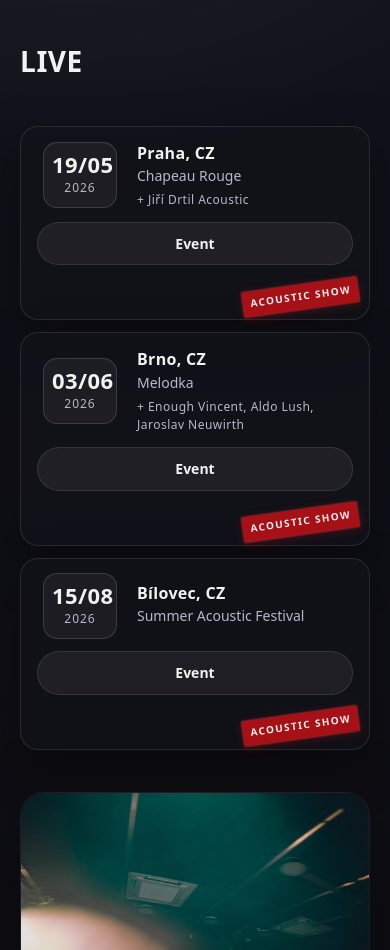
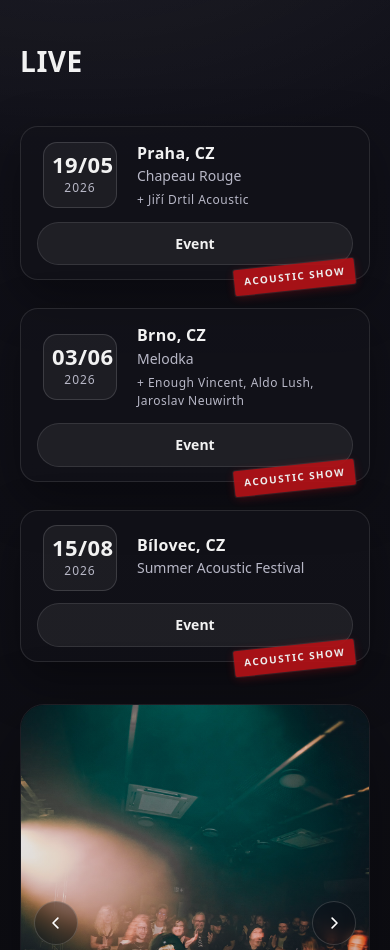
Before and after one commit to janetasmusic/janetasmusic.github.io, a plain HTML site: page index.html in a window 390 px wide. Shown: the part 800-1750 px from the top of the page. Drawn offline with Linux system fonts and the light colour scheme.

Commit message:
Acoustic show sticker fix v2

```diff
--- a/style.css
+++ b/style.css
@@ -1666,18 +1666,28 @@ a:hover {
 }
 
 @media (max-width: 768px) {
-  .event-sticker {
-    top: auto;
-    right: 10px;
-    bottom: 10px;
-
-    transform: rotate(-8deg);
+  .shows-list {
+    gap: 28px;
+  }
+
+  .show-item {
+    position: relative;
+    overflow: visible;
+    padding-bottom: 14px !important;
+  }
+
+  .show-item .event-sticker {
+    position: absolute;
+    top: auto !important;
+    left: auto !important;
+    right: 14px !important;
+    bottom: -10px !important;
+
+    transform: rotate(-6deg) !important;
+    z-index: 20;
 
     font-size: 10px;
-    padding: 5px 8px;
-  }
-
-  .show-item {
-    padding-bottom: 54px;
-  }
-}
+    padding: 5px 10px;
+    pointer-events: none;
+  }
+}
```
